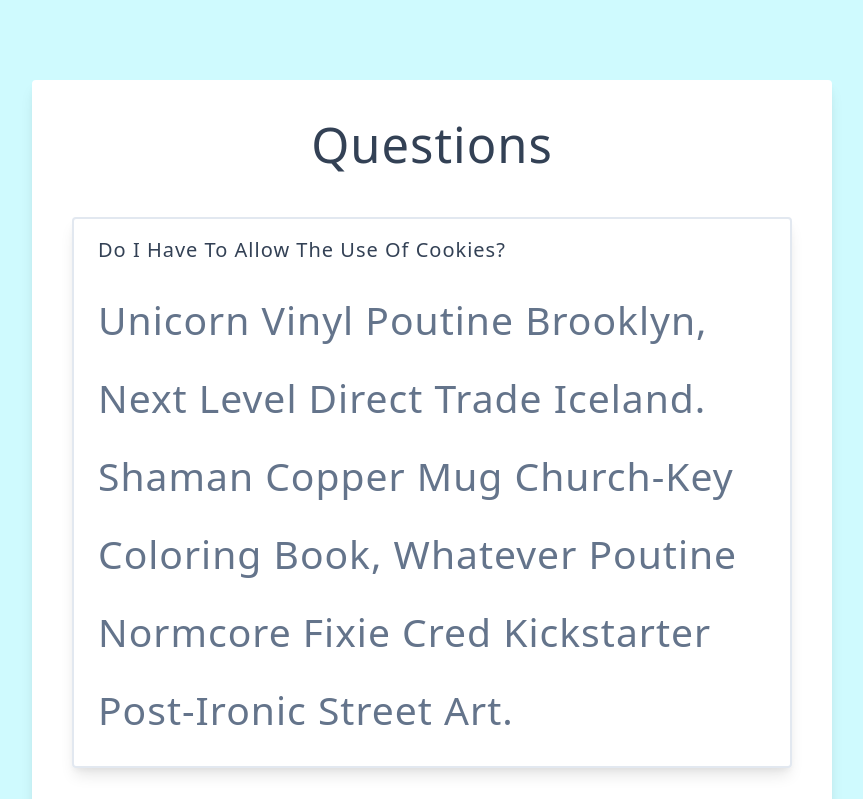
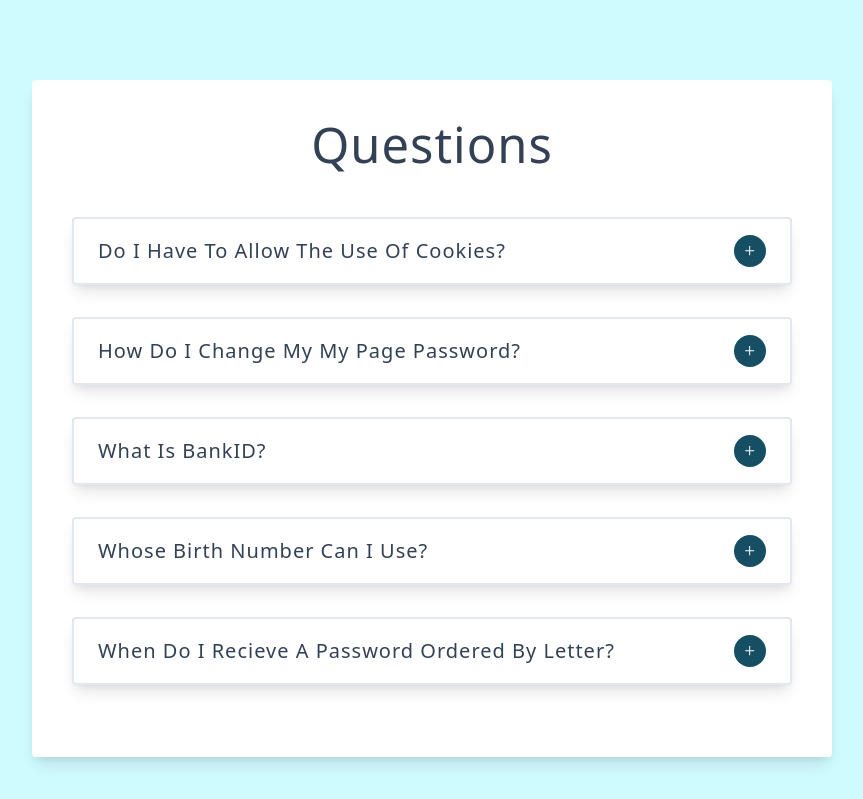
Before and after one commit to logan-lampton/react_projects, a React (Vite) app in the folder questions-app/: page / in a window 1280 px wide. Shown: the top 799 px of the page, without its empty margins (208-1071 px from the left). Built offline with nearby package versions, Linux system fonts and the light colour scheme.

Commit message:
set up toggle for SingleQuestion component

```diff
--- a/questions-app/src/SingleQuestion.jsx
+++ b/questions-app/src/SingleQuestion.jsx
@@ -8,8 +8,16 @@ function SingleQuestion({ title, info }) {
     <article className='question'>
       <header>
         <h5>{title}</h5>
+        <button
+          className='question-btn'
+          onClick={() => {
+            setShowInfo(!showInfo);
+          }}
+        >
+          {!showInfo ? <AiOutlinePlus /> : <AiOutlineMinus />}
+        </button>
       </header>
-      <p>{info}</p>
+      {showInfo && <p className='text-small'>{info}</p>}
     </article>
   );
 }
```
